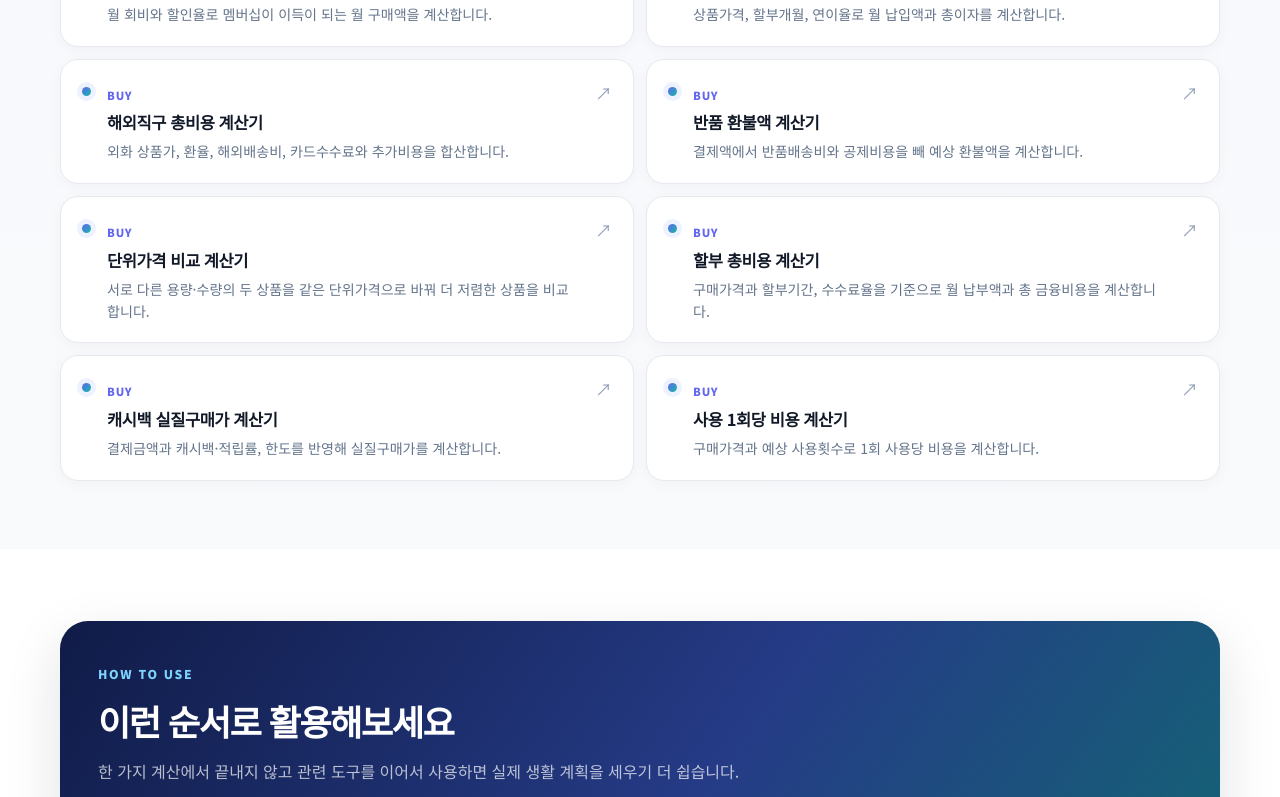
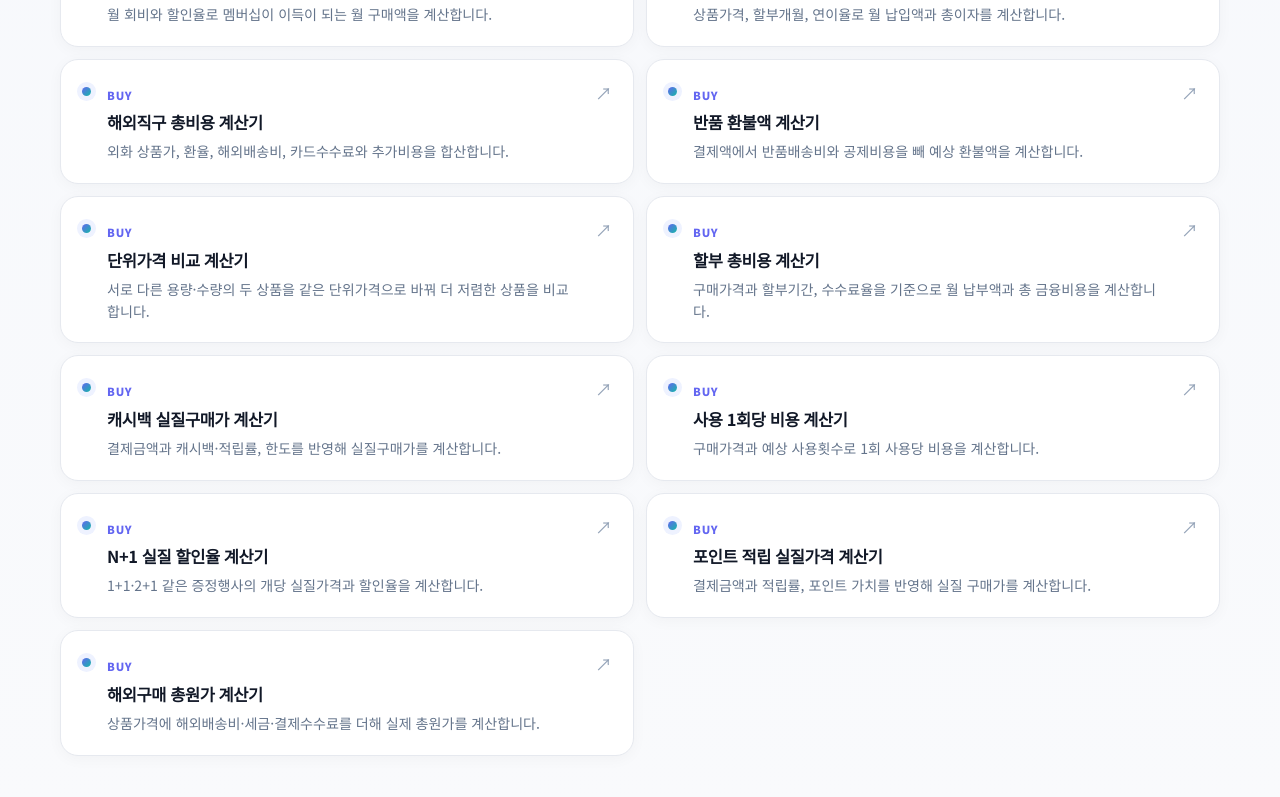
Before and after one commit to license-book/life-tools, a Next.js app: page /buy in a window 1280 px wide. Shown: the part 2000-2797 px from the top of the page. Built offline with nearby package versions, Linux system fonts and the light colour scheme.

Commit message:
Register 20 next-wave tools

```diff
--- a/data/tools/index.ts
+++ b/data/tools/index.ts
@@ -11,6 +11,7 @@ import { workEmployeeTools } from "@/data/tools/work-employee";
 import { lifeBasicsTools } from "@/data/tools/life-basics";
 import { expansionTools } from "@/data/tools/expansion-2026-08";
 import { additionalTools } from "@/data/tools/additional-2026-08-25";
+import { nextWaveTools } from "@/data/tools/next-wave-2026-08-26";
 
 export const tools: ToolDefinition[] = [
   loanCalculatorTool, vatCalculatorTool, depositInterestTool, savingsInterestTool, compoundInterestTool, discountTool, salaryNetTool,
@@ -23,6 +24,7 @@ export const tools: ToolDefinition[] = [
   ...lifeBasicsTools,
   ...expansionTools,
   ...additionalTools,
+  ...nextWaveTools,
 ];
 
 export function getToolBySlug(slug: string) { return tools.find((tool) => tool.slug === slug); }
```
